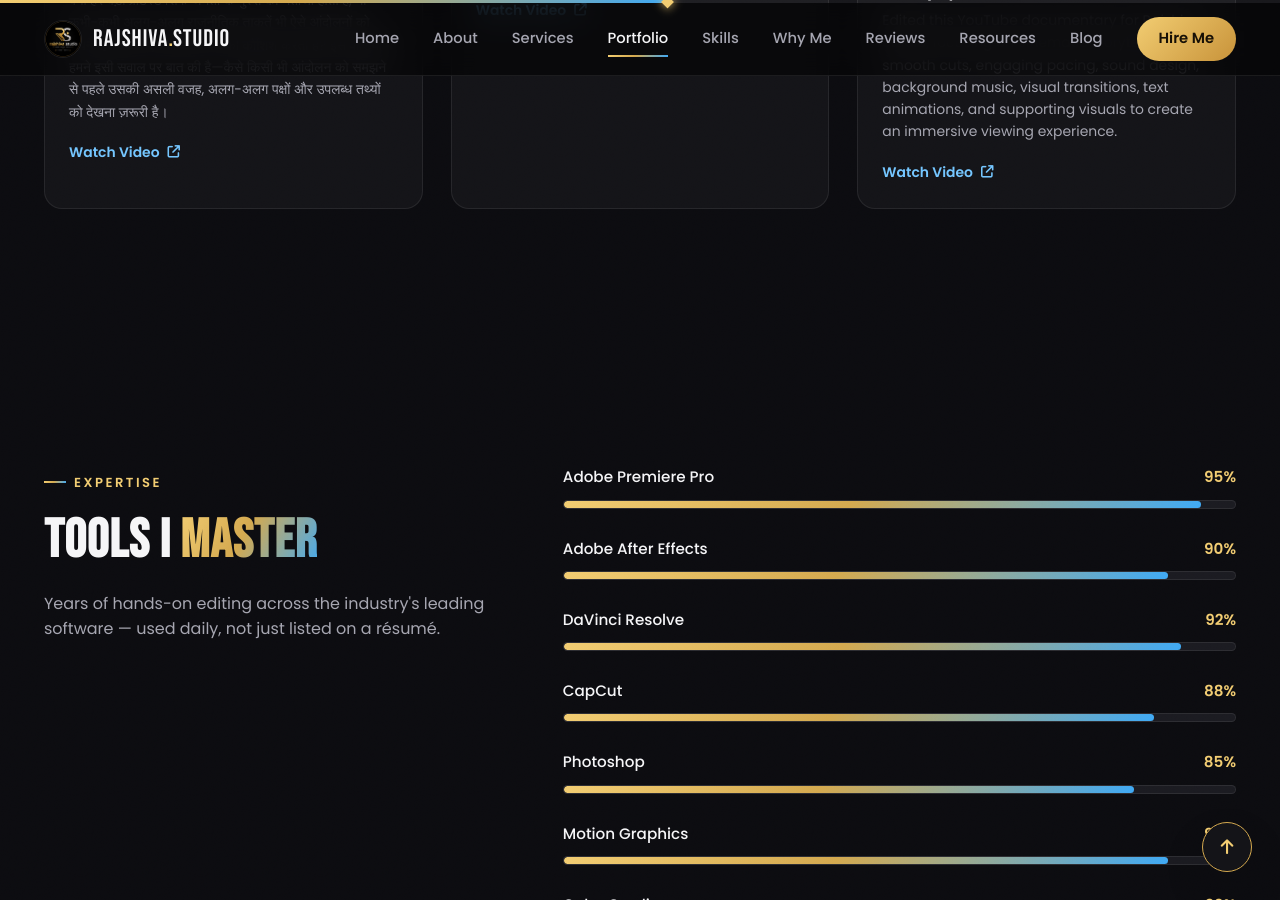
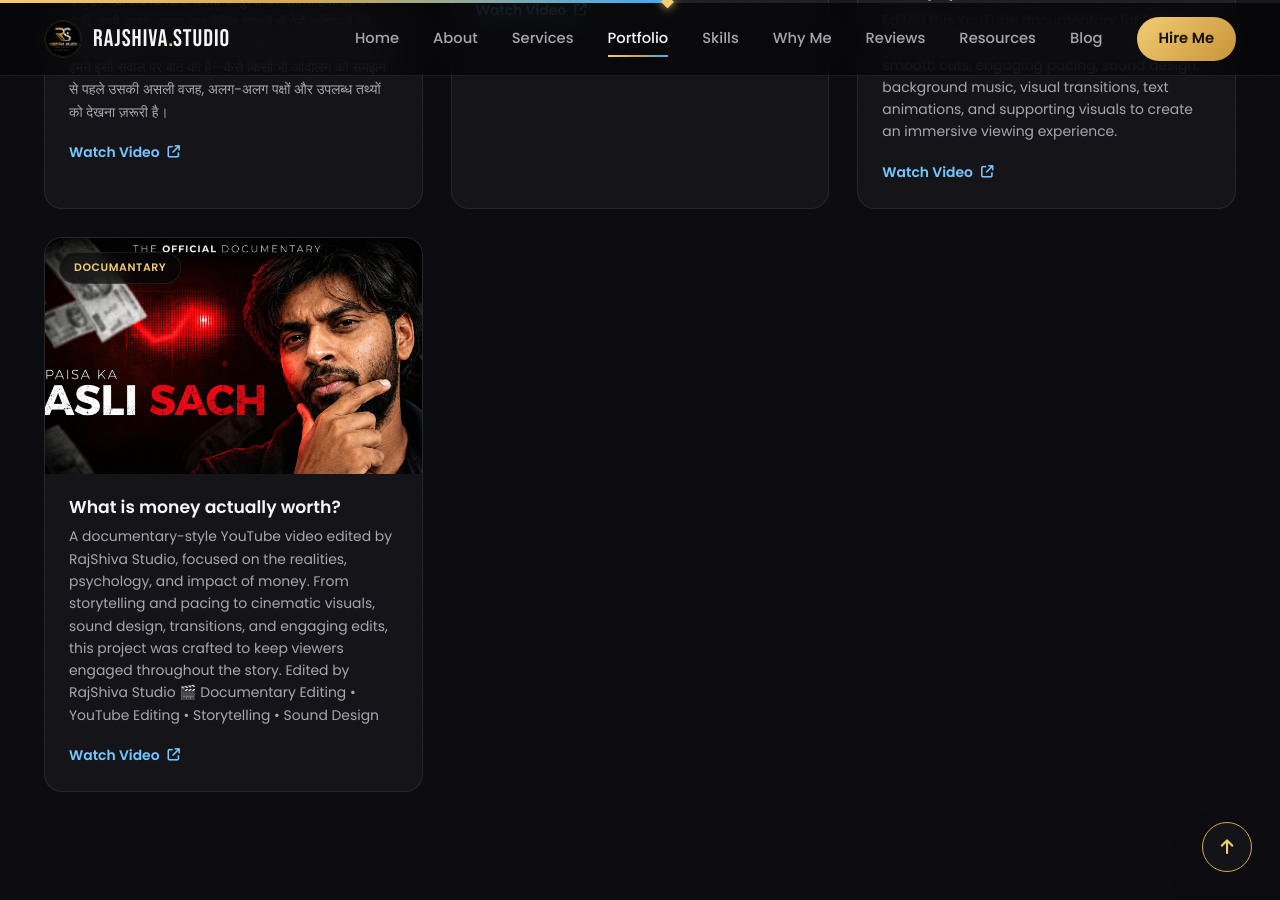
Before and after one commit to princeraj3377/rajshivastudio, a Jekyll site: the page built from index.html, in a window 1280 px wide and 900 px high, scrolled down 4832 px. Built offline with Jekyll 4.4.1, drawn with Linux system fonts in a browser that asks for light colours.

Commit message:
Update _data/portfolio.yml (via Pages CMS)

```diff
--- a/_data/portfolio.yml
+++ b/_data/portfolio.yml
@@ -68,3 +68,19 @@
       cinematic storytelling, smooth cuts, engaging pacing, sound design,
       background music, visual transitions, text animations, and supporting
       visuals to create an immersive viewing experience.
+  - title: What is money actually worth?
+    category: youtube
+    tag: Documantary
+    link: https://youtu.be/iYf72rN56K8
+    image: /blog-images/WhatsApp Image 2026-08-17 at 1.40.37 PM.jpeg
+    description: >-
+      A documentary-style YouTube video edited by RajShiva Studio, focused on
+      the realities, psychology, and impact of money.
+
+      From storytelling and pacing to cinematic visuals, sound design,
+      transitions, and engaging edits, this project was crafted to keep viewers
+      engaged throughout the story.
+
+      Edited by RajShiva Studio
+
+      🎬 Documentary Editing • YouTube Editing • Storytelling • Sound Design
```
